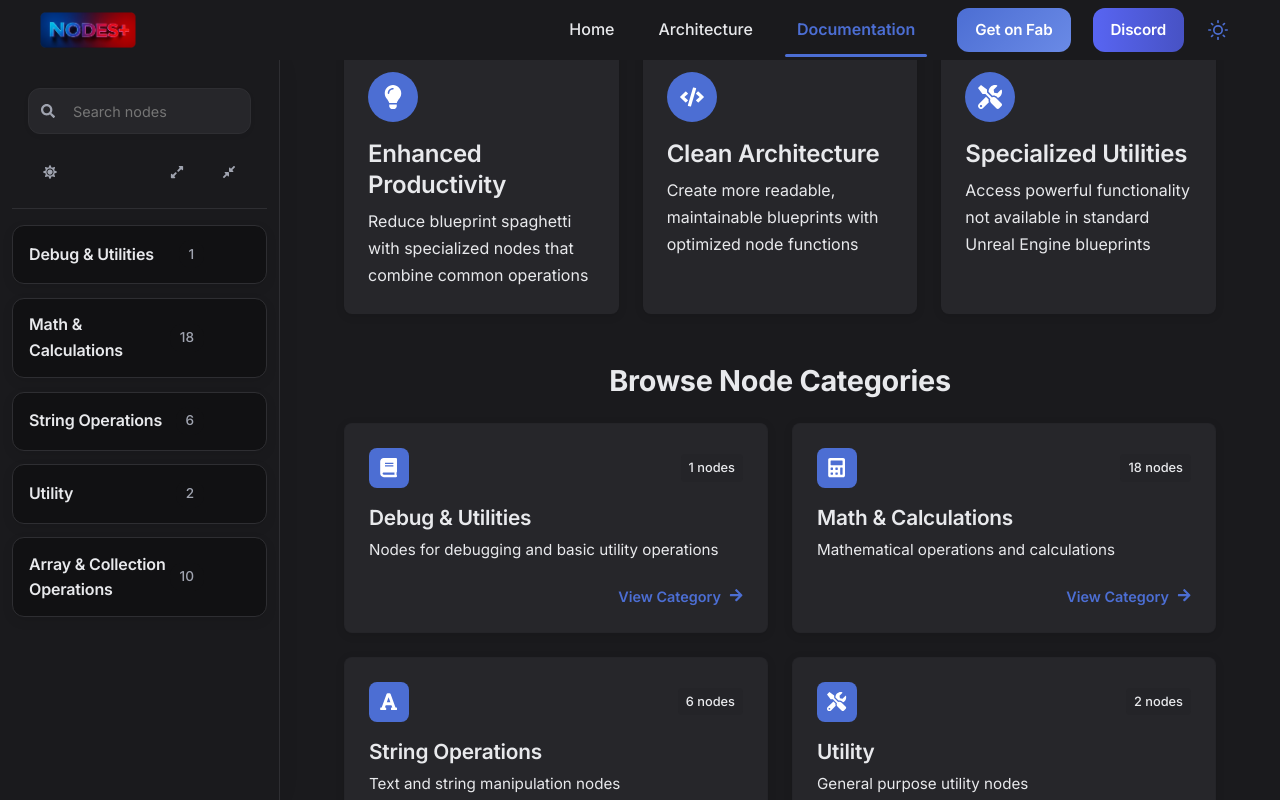
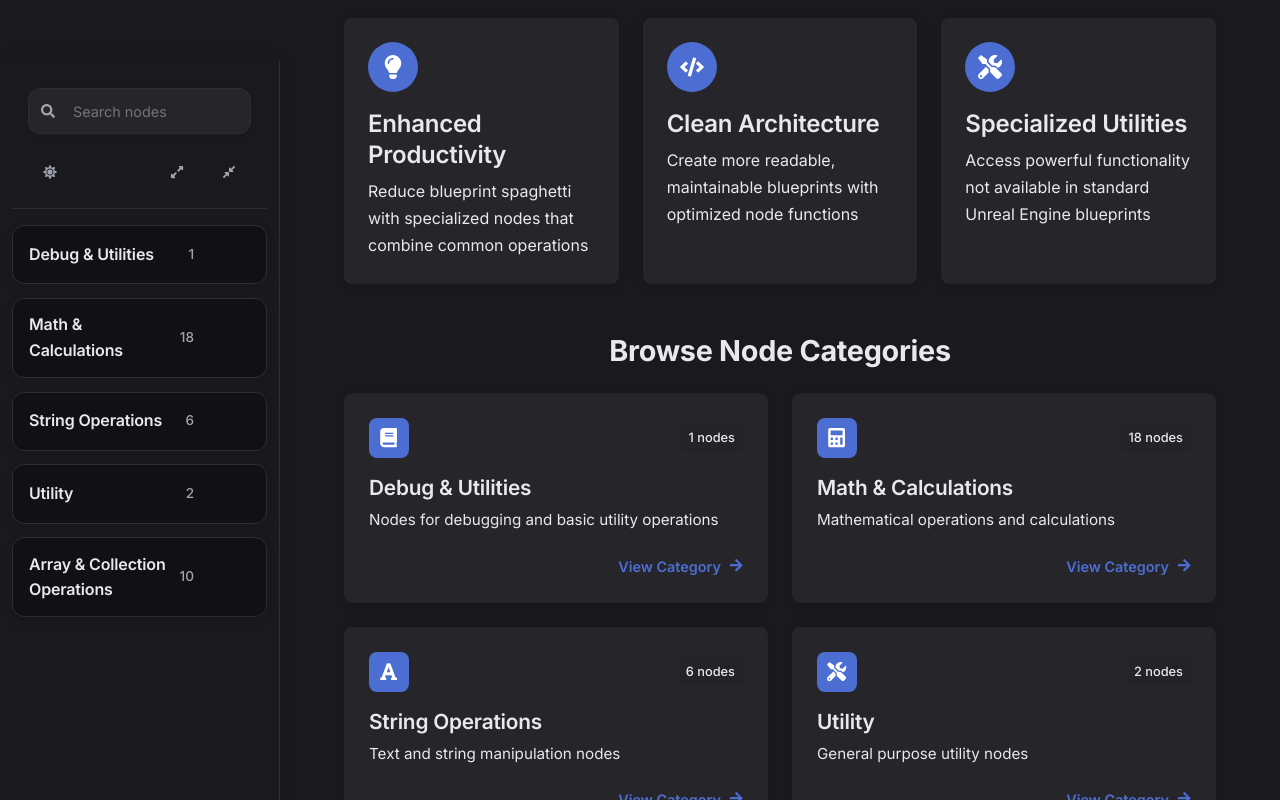
Before and after one commit to Sheriff99yt/NodesPlusWebsite, a React (Vite) app: page /NodesPlusWebsite/documentation in a window 1280 px wide. Built offline with nearby package versions, Linux system fonts and the light colour scheme.

Commit message:
Keep the header in flow so titles are not clipped.

```diff
--- a/src/styles/Architecture.css
+++ b/src/styles/Architecture.css
@@ -1,7 +1,7 @@
 .architecture-page {
   max-width: 1080px;
   margin: 0 auto;
-  padding: calc(var(--navbar-height, 60px) + 1.5rem) 1.5rem 4rem;
+  padding: 2.5rem 1.5rem 4rem;
   scroll-margin-top: var(--navbar-height, 60px);
   scroll-padding-top: var(--navbar-height, 60px);
 }
--- a/src/styles/Documentation.css
+++ b/src/styles/Documentation.css
@@ -28,7 +28,7 @@
   display: flex;
   flex-direction: column;
   background-color: var(--bg-color);
-  padding-top: var(--header-height);
+  padding-top: 0;
   scroll-padding-top: var(--header-height);
   scroll-margin-top: var(--header-height);
   margin: 0;
--- a/src/styles/Navbar.css
+++ b/src/styles/Navbar.css
@@ -8,16 +8,15 @@
   background: var(--navbar-bg, #1a1a1d);
   backdrop-filter: var(--glass-blur);
   -webkit-backdrop-filter: var(--glass-blur);
-  position: sticky;
-  top: 0;
-  left: 0;
+  position: relative;
+  top: auto;
+  left: auto;
   z-index: 100;
   border-bottom: 1px solid var(--glass-border);
   height: 60px;
   box-sizing: border-box;
   transition: all 0.3s ease;
   box-shadow: var(--glass-shadow);
-  will-change: transform;
 }
 
 /* Dark theme (default) - blue theme */
@@ -480,8 +479,7 @@ body {
   }
 }
 .navbar {
-  position: sticky;
-  top: 0;
+  position: relative;
   z-index: 1000;
 }
 
```
